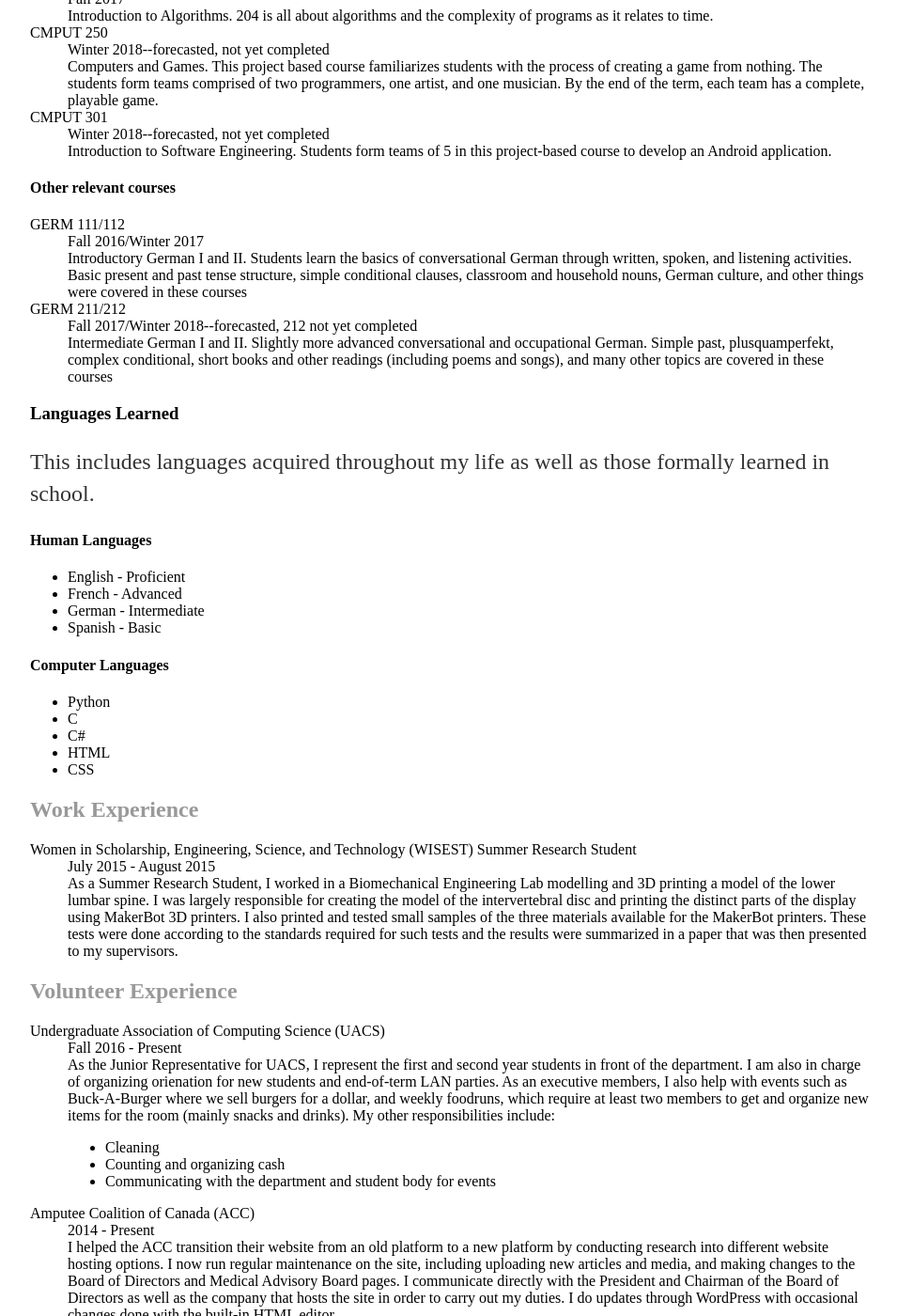
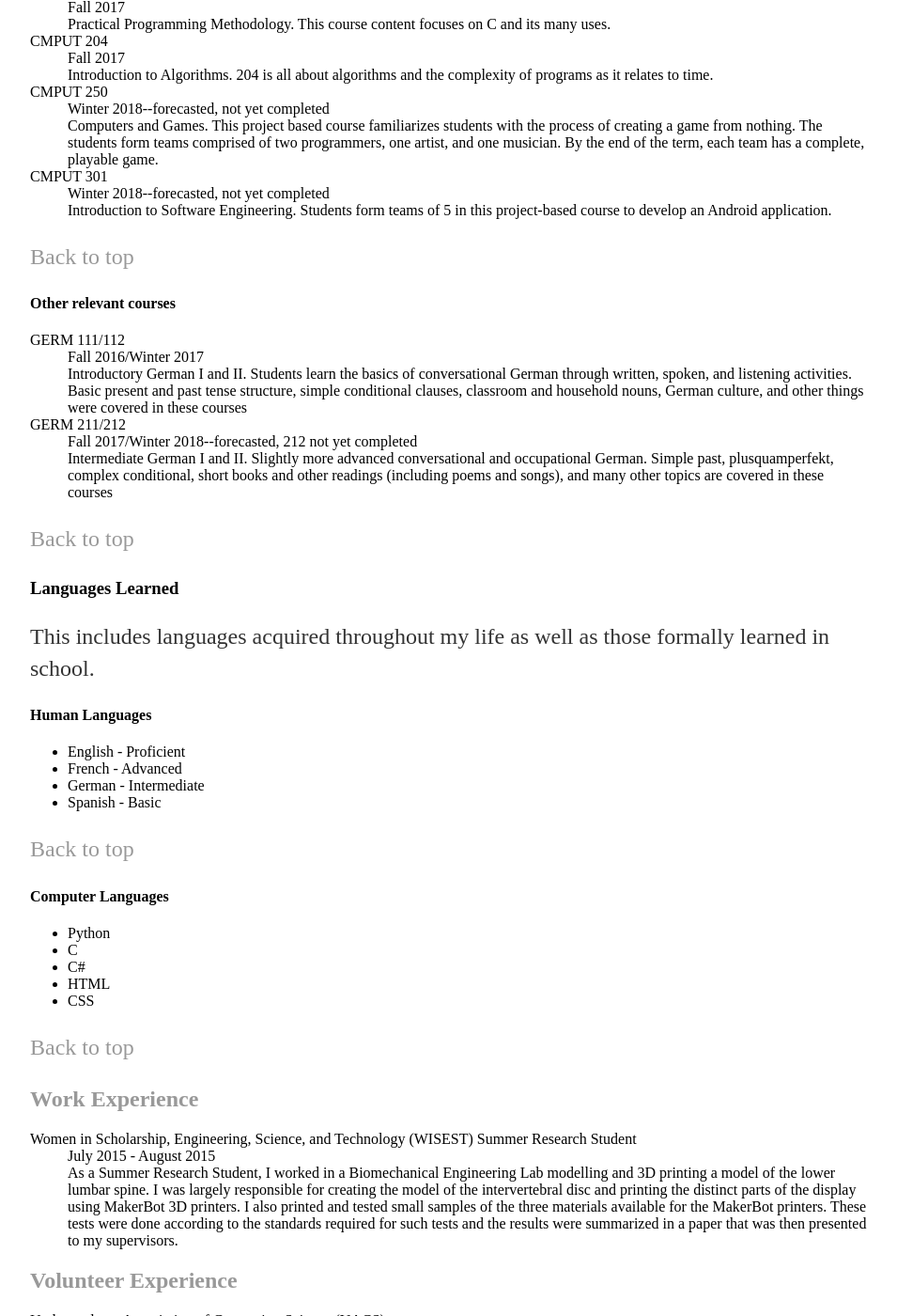
Before and after one commit to nienna73/nienna73.github.io, a Jekyll site: the page built from resume/index.html, in a window 1280 px wide and 1400 px high, scrolled down 922 px. Shown: the whole window at 94% size, without its empty margins (160-1115 px from the left). Built offline with Jekyll 4.4.1, drawn with Linux system fonts in a browser that asks for light colours; some of the changed text lies outside the part shown.

Commit message:
Update index.html
Added "back to top" links

```diff
--- a/resume/index.html
+++ b/resume/index.html
@@ -3,7 +3,7 @@ layout: default
 title: Jolene Poulin's Resume
 ---
 
-<h1>Resume</h1>
+<h1><a name="top">Resume</a></h1>
 <p>I am a positive, enthusiastic, hard-working, fast-learning person capable of working as part of a team or individually. I can read, write,
 and speak fluenty in French and I have working understandings of written and spoken Spanish and German.</p>
 
@@ -24,6 +24,8 @@ and speak fluenty in French and I have working understandings of written and spo
     <dd>Bachelor of Science with a Specialization in Computing Science</dd>
     <dd>Unofficial minor in German</dd>
   </dl>
+
+<p><a href="#top">Back to top</a></p>
 
 <h3>Courses Taken</h3>
 <p>The following are some of the courses I've taken in university, ordered by date taken from earliest to most recent.</p>
@@ -47,6 +49,8 @@ and speak fluenty in French and I have working understandings of written and spo
   <dd>Introduction to Software Engineering. Students form teams of 5 in this project-based course to develop an Android application.</dd>
 </dl>
 
+<p><a href="#top">Back to top</a></p>
+
 <h4>Other relevant courses</h4>
 <dl>
 <dt>GERM 111/112</dt>
@@ -60,6 +64,8 @@ and speak fluenty in French and I have working understandings of written and spo
   conditional, short books and other readings (including poems and songs), and many other topics are covered in these courses</dd>
 </dl>
 
+<p><a href="#top">Back to top</a></p>
+
 <h3>Languages Learned</h3>
 <p>This includes languages acquired throughout my life as well as those formally learned in school.</p>
 
@@ -71,6 +77,8 @@ and speak fluenty in French and I have working understandings of written and spo
 <li>Spanish - Basic</li>
 </ul>
 
+<p><a href="#top">Back to top</a></p>
+
 <h4>Computer Languages</h4>
 <ul>
 <li>Python</li>
@@ -79,6 +87,8 @@ and speak fluenty in French and I have working understandings of written and spo
 <li>HTML</li>
 <li>CSS</li>
 </ul>
+
+<p><a href="#top">Back to top</a></p>
 
 <h2><a name="work">Work Experience</a></h2>
 <dl>
@@ -90,6 +100,7 @@ and speak fluenty in French and I have working understandings of written and spo
   were done according to the standards required for such tests and the results were summarized in a paper that was then presented
   to my supervisors.</dd>
 </dl>
+
 
     <h2><a name="volunteer">Volunteer Experience</a></h2>
 <dl>
@@ -120,6 +131,8 @@ and speak fluenty in French and I have working understandings of written and spo
     helped ensure the classroom remained a clean and inviting space for everyone.</dd>
 </dl>
 
+<p><a href="#top">Back to top</a></p>
+
 <h2><a name="achievements">Achievements</a></h2>
 <ul>
   <li>Priscilla Hammond Memorial Award in Junior English, 2017</li>
@@ -135,6 +148,8 @@ and speak fluenty in French and I have working understandings of written and spo
   <li>Alberta Winter Games 2014, Archery</li>
 </ul>
 
+<p><a href="#top">Back to top</a></p>
+
 <h2><a name="interests">Interests and Job Aspirations</a></h2>
 <p>My interests as they relate to future career prospects and current ideas on what I would like to work on when I graduate.</p>
 <ul>
@@ -145,3 +160,5 @@ and speak fluenty in French and I have working understandings of written and spo
   <li>Music</li>
   <li>Video games and game development (especially the intersect of the above elements in the gaming society)</li>
 </ul>
+
+<p><a href="#top">Back to top</a></p>
```
